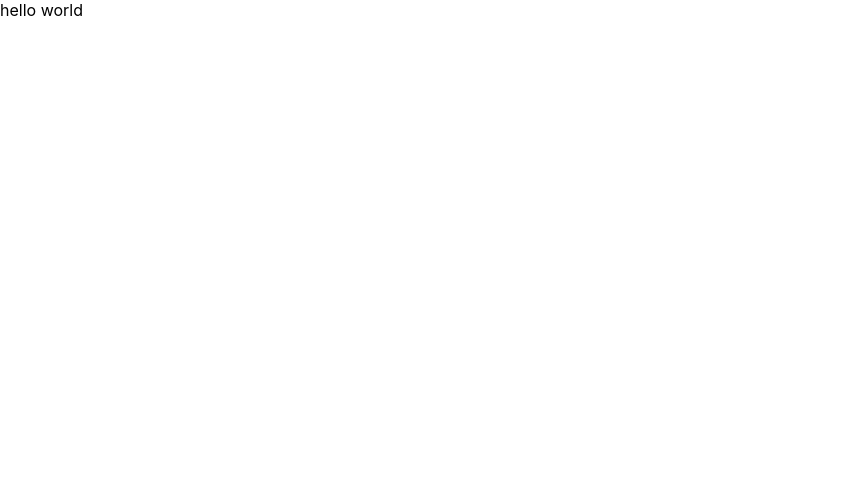
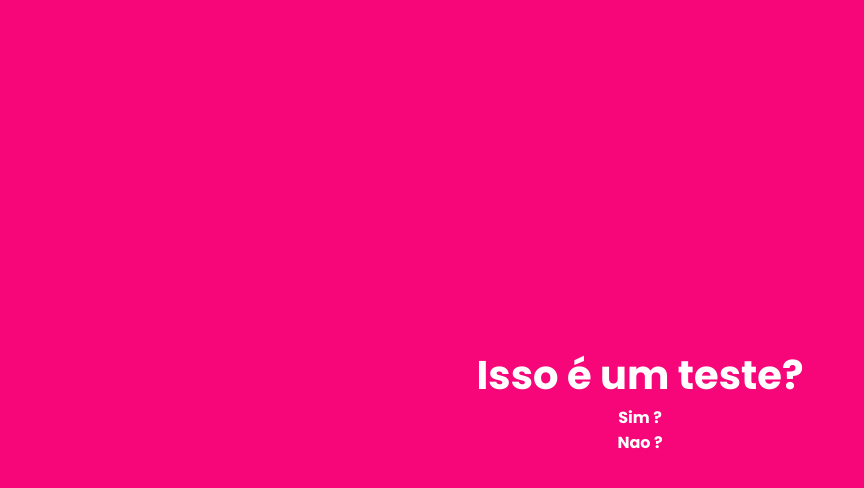
Before and after one commit to joaopedroalb/quiz-app, a Next.js app: page / in a window 1280 px wide. Shown: the top 488 px of the page, without its empty margins (0-864 px from the left). Built offline with nearby package versions, Linux system fonts and the light colour scheme.

Commit message:
Create some components

```diff
--- /dev/null
+++ b/src/components/Header/index.module.css
@@ -0,0 +1,9 @@
+.headerContainer{
+
+}
+
+.text{
+    margin: 0;
+    font-size: 2.5rem;
+    font-weight: 700;
+}
--- /dev/null
+++ b/src/components/Header/index.tsx
@@ -0,0 +1,13 @@
+import styles from './index.module.css'
+
+interface HeaderProps{
+    text:string
+}
+
+export default function Header(props:HeaderProps){
+    return(
+        <div className={styles.headerContainer}>
+            <h2 className={styles.text}>{props.text}</h2>
+        </div>
+    )
+}
--- /dev/null
+++ b/src/components/Question/index.module.css
@@ -0,0 +1,8 @@
+.questionContainer{
+    display: flex;
+    flex-direction: column;
+    align-items: center;
+}
+.questionContainer h4{
+    margin: 0;
+}
--- /dev/null
+++ b/src/components/Question/index.tsx
@@ -0,0 +1,23 @@
+import QuestionModel from "../../model/Question";
+import Header from "../Header";
+import styles from './index.module.css'
+
+interface QuestionProps{
+    value: QuestionModel
+}
+
+export default function Question(props:QuestionProps){
+    const question = props.value
+    return(
+        <div className={styles.questionContainer}>
+            <Header text={question.header}/>
+            {props.value.answer.map((a,i)=>{
+                return(
+                    <h4 key={i}>
+                        {a.value}
+                    </h4>
+                )
+            })}
+        </div>
+    )
+}
--- a/src/pages/index.tsx
+++ b/src/pages/index.tsx
@@ -1,10 +1,21 @@
 import type { NextPage } from 'next'
+import Question from '../components/Question'
+import AnswerModel from '../model/Answer'
+import QuestionModel from '../model/Question'
 import styles from '../styles/Home.module.css'
 
 const Home: NextPage = () => {
+  const question = new QuestionModel(
+    1,
+    "Isso é um teste?",
+    [
+      AnswerModel.correctAnswer("Sim ?"),
+      AnswerModel.wrongAnswer("Nao ?")
+    ]
+  )
   return (
     <div className={styles.container}>
-     hello world
+     <Question value={question}/>
     </div>
   )
 }
--- a/src/styles/Home.module.css
+++ b/src/styles/Home.module.css
@@ -0,0 +1,8 @@
+.container{
+    display: flex;
+    width: 100%;
+    min-height: 100vh;
+    align-items: center;
+    justify-content: center;
+
+}
--- a/src/styles/globals.css
+++ b/src/styles/globals.css
@@ -1,9 +1,10 @@
+@import url('https://fonts.googleapis.com/css2?family=Poppins:wght@100;200;300;400;500;600;700;800;900&display=swap');
 html,
 body {
+  background-color: #f60679;
+  color: #fff;
   padding: 0;
   margin: 0;
-  font-family: -apple-system, BlinkMacSystemFont, Segoe UI, Roboto, Oxygen,
-    Ubuntu, Cantarell, Fira Sans, Droid Sans, Helvetica Neue, sans-serif;
 }
 
 a {
@@ -13,4 +14,5 @@ a {
 
 * {
   box-sizing: border-box;
+  font-family: 'Poppins', sans-serif;
 }
```
